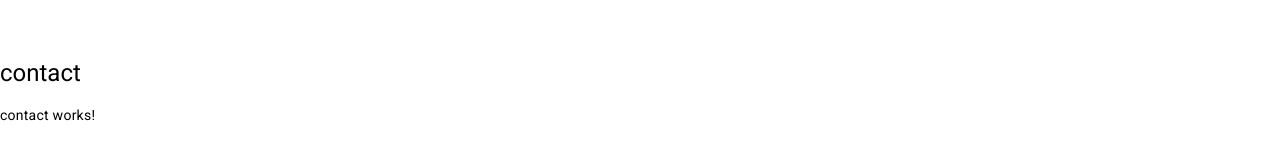
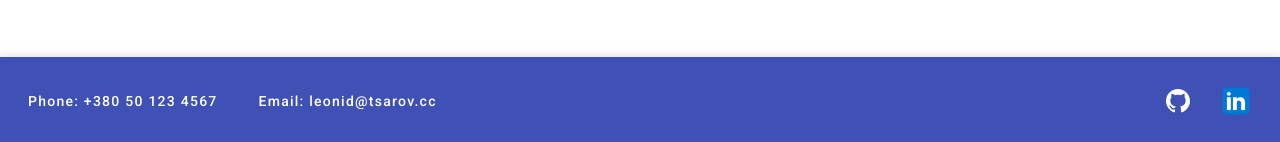
Before and after one commit to edonssfall/edMain-ui, an Angular app: page / in a window 1280 px wide. Shown: the part 2427-2569 px from the top of the page. Built offline with nearby package versions, Linux system fonts and the light colour scheme.

Commit message:
feat: create contact footer with styles

```diff
--- a/src/app/environments/environment.ts
+++ b/src/app/environments/environment.ts
@@ -3,7 +3,15 @@ const localStorage = {
   language: 'lang',
 }
 
+const contact = {
+  email: 'leonid@tsarov.cc',
+  phone: '+380 50 123 4567',
+  github: '',
+  linkedin: '',
+}
+
 export const environment = {
   production: false,
   localStorage : localStorage,
+  contact: contact,
 }
--- a/src/app/features/portfolio/components/contact/contact.component.css
+++ b/src/app/features/portfolio/components/contact/contact.component.css
@@ -0,0 +1,65 @@
+.footer {
+  background-color: #3f51b5;
+  padding: 20px;
+  display: flex;
+  justify-content: space-between;
+  align-items: center;
+  box-shadow: 0 10px 15px rgba(0, 0, 0, 0.9);
+}
+
+.dark-theme .footer {
+  background-color: #121212;
+  box-shadow: 0 10px 15px rgba(255, 255, 255, 0.3);
+}
+
+.footer-content {
+  display: flex;
+  justify-content: space-between;
+  width: 100%;
+}
+
+.contact-info, .social-links {
+  display: flex;
+  align-items: center;
+}
+
+.contact-info button, .contact-info a {
+  margin-right: 25px;
+  color: white;
+}
+
+.contact-info button:hover, .contact-info a:hover {
+  transform: scale(1.2);
+  transition: 0.4s;
+}
+
+.social-links a {
+  margin-left: 10px;
+  color: white;
+}
+
+.notification {
+  position: fixed;
+  top: 20px;
+  right: 20px;
+  background-color: #323232;
+  color: white;
+  padding: 10px;
+  border-radius: 5px;
+}
+
+.icons {
+  scale: 1.5;
+}
+
+.icon-github:hover {
+  transform: scale(1.7);
+  transition: 0.4s;
+  filter: drop-shadow(0 0 0.75rem white);
+}
+
+.icon-linkedin:hover {
+  transform: scale(1.7);
+  transition: 0.4s;
+  filter: drop-shadow(0 0 0.75rem white);
+}
--- a/src/app/features/portfolio/components/contact/contact.component.html
+++ b/src/app/features/portfolio/components/contact/contact.component.html
@@ -1,4 +1,25 @@
-<div id="contact">
-    <h1>contact</h1>
-    <p>contact works!</p>
+<div [ngClass]="{ 'dark-theme': themeService.currentTheme.isDark }">
+  <footer class='footer'>
+    <div class='footer-content'>
+      <div class='contact-info'>
+        <button mat-button (click)='copyToClipboard("{{environment.contact.phone}}")'>
+          Phone: {{ environment.contact.phone }}
+        </button>
+        <a mat-button href='mailto:{{environment.contact.email}}'>
+          Email: {{ environment.contact.email }}
+        </a>
+      </div>
+      <div class='social-links'>
+        <a class="icon-github" mat-icon-button href='{{environment.contact.github}}' target='_blank'
+           aria-label='GitHub'>
+          <mat-icon class="icons" svgIcon="github"></mat-icon>
+        </a>
+        <a class="icon-linkedin" mat-icon-button href='{{environment.contact.linkedin}}}' target='_blank'
+           aria-label='LinkedIn'>
+          <mat-icon class="icons" svgIcon="linkedin">business_center</mat-icon>
+        </a>
+      </div>
+    </div>
+    <span class='notification' *ngIf='showNotification'>{{ notificationMessage }}</span>
+  </footer>
 </div>
--- a/src/app/features/portfolio/components/contact/contact.component.ts
+++ b/src/app/features/portfolio/components/contact/contact.component.ts
@@ -1,12 +1,43 @@
+import {ThemeService} from "../../services/theme.service";
 import {Component} from '@angular/core';
+import {environment} from "../../../../environments/environment";
+import {MatIconRegistry} from "@angular/material/icon";
+import {DomSanitizer} from "@angular/platform-browser";
 
 @Component({
   selector: 'app-contact',
-  standalone: true,
-  imports: [],
   templateUrl: './contact.component.html',
   styleUrl: './contact.component.css'
 })
 export class ContactComponent {
+  showNotification = false;
+  notificationMessage = '';
 
+  constructor(private iconRegistry: MatIconRegistry,
+              private sanitizer: DomSanitizer,
+              public themeService: ThemeService) {
+    const assetsPath = 'assets/portfolio/icons/';
+    iconRegistry.addSvgIcon(
+      'github',
+      sanitizer.bypassSecurityTrustResourceUrl(`${assetsPath}github.svg`)
+    );
+    iconRegistry.addSvgIcon(
+      'linkedin',
+      sanitizer.bypassSecurityTrustResourceUrl(`${assetsPath}linkedin.svg`)
+    );
+  }
+
+  copyToClipboard(text: string): void {
+    navigator.clipboard.writeText(text).then(() => {
+      this.notificationMessage = 'Phone number copied to clipboard!';
+      this.showNotification = true;
+      setTimeout(() => this.showNotification = false, 3000);
+    }, () => {
+      this.notificationMessage = 'Failed to copy phone number!';
+      this.showNotification = true;
+      setTimeout(() => this.showNotification = false, 3000);
+    });
+  }
+
+  protected readonly environment = environment;
 }
--- a/src/app/features/portfolio/components/navigation/navigation.component.css
+++ b/src/app/features/portfolio/components/navigation/navigation.component.css
@@ -1,12 +1,20 @@
 .menu-toolbar {
+  background-color: #3f51b5;
   width: 100%;
   display: flex;
+  color: white;
   justify-content: space-between;
-  box-shadow: 0 0 8px rgba(0, 0, 0, 0.3);
+  box-shadow: 0 10px 15px rgba(0, 0, 0, 0.6);
+}
+
+.menu-toolbar .center-section a {
+  text-decoration: none;
+  color: white;
 }
 
 .dark-theme .menu-toolbar {
-  box-shadow: 0 0 8px rgba(255, 255, 255, 0.3);
+  background-color: #121212;
+  box-shadow: 0 10px 15px rgba(255, 255, 255, 0.3);
 }
 
 .left-section {
@@ -22,9 +30,6 @@
   width: 50%;
 }
 
-.dark-theme .center-section a {
-  color: white;
-}
 
 .menu-item {
   padding: 10px;
--- a/src/app/features/portfolio/components/navigation/navigation.component.html
+++ b/src/app/features/portfolio/components/navigation/navigation.component.html
@@ -1,5 +1,5 @@
 <div [ngClass]="{ 'dark-theme': themeService.currentTheme.isDark }">
-<mat-toolbar color="{{this.themeService.currentTheme.isDark ? 'primary' : 'secondary.dark'}}" class="menu-toolbar">
+<mat-toolbar class="menu-toolbar">
   <div class="left-section">
     <span>My Portfolio</span>
   </div>
--- a/src/app/features/portfolio/portfolio.component.css
+++ b/src/app/features/portfolio/portfolio.component.css
@@ -21,3 +21,7 @@
   opacity: 1;
   transition: all 0.2s ease-in-out;
 }
+
+.scroll-to-top.footer-adjust {
+  bottom: 100px;
+}
--- a/src/app/features/portfolio/portfolio.component.html
+++ b/src/app/features/portfolio/portfolio.component.html
@@ -8,7 +8,8 @@
     <app-contact></app-contact>
   </div>
 
-  <button mat-fab class="scroll-to-top" [ngClass]="{'show-scrollTop': isScrollToTopVisible}" (click)="scrollToTop()" [class.scroll-to-top-show]="isScrollToTopVisible">
+  <button mat-fab class="scroll-to-top" [ngClass]="{'show-scrollTop': isScrollToTopVisible}" (click)="scrollToTop()"
+          [class.scroll-to-top-show]="isScrollToTopVisible" [class.footer-adjust]="footerAdjust">
     <mat-icon>keyboard_arrow_up</mat-icon>
   </button>
 </div>
--- a/src/app/features/portfolio/portfolio.component.ts
+++ b/src/app/features/portfolio/portfolio.component.ts
@@ -1,5 +1,6 @@
 import {Component, HostListener, OnInit} from '@angular/core';
 import {ThemeService} from "./services/theme.service";
+import {ScrollService} from "./services/scroll.service";
 
 @Component({
   selector: 'app-portfolio',
@@ -8,21 +9,43 @@ import {ThemeService} from "./services/theme.service";
 })
 export class PortfolioComponent implements OnInit {
   isScrollToTopVisible = false;
+  footerAdjust = false
 
-  constructor(public themeService: ThemeService) {
+  constructor(public themeService: ThemeService,
+              private scrollService: ScrollService) {
   }
 
   ngOnInit() {
     this.themeService.ngOnInit();
+
+    this.scrollService.getScrollPosition().subscribe(position => {
+      this.isScrollToTopVisible = position > 200;
+      this.checkFooterAdjust(position);
+    });
+
+    this.scrollService.getWindowHeight().subscribe(() => {
+      this.checkFooterAdjust(window.pageYOffset);
+    });
+  }
+
+  checkFooterAdjust(scrollPosition: number) {
+    const footer = document.querySelector('.footer');
+    if (footer) {
+      const footerPosition = footer.getBoundingClientRect().top + window.scrollY;
+      const windowBottom = scrollPosition + window.innerHeight;
+
+      this.footerAdjust = windowBottom >= footerPosition;
+    }
   }
 
   @HostListener('window:scroll', [])
   onWindowScroll() {
-    if (document.documentElement.scrollTop > 400) {
-      this.isScrollToTopVisible = true;
-    } else if (this.isScrollToTopVisible && window.pageYOffset || document.body.scrollTop < 10) {
-      this.isScrollToTopVisible = false;
-    }
+    this.scrollService.updateScrollPosition(window.pageYOffset);
+  }
+
+  @HostListener('window:resize', [])
+  onWindowResize() {
+    this.scrollService.updateWindowHeight(window.innerHeight);
   }
 
   scrollToTop() {
--- a/src/app/features/portfolio/portfolio.module.ts
+++ b/src/app/features/portfolio/portfolio.module.ts
@@ -22,6 +22,8 @@ import {MatRipple} from "@angular/material/core";
 import {RouterModule} from "@angular/router";
 import {CommonModule} from '@angular/common';
 import {NgModule} from '@angular/core';
+import {ScrollService} from "./services/scroll.service";
+import {HttpClientModule} from "@angular/common/http";
 
 @NgModule({
   declarations: [
@@ -29,6 +31,7 @@ import {NgModule} from '@angular/core';
     EducationComponent,
     PortfolioComponent,
     ProjectsComponent,
+    ContactComponent,
     AboutComponent,
     WorkComponent,
     HomeComponent,
@@ -40,6 +43,7 @@ import {NgModule} from '@angular/core';
   imports: [
     PortfolioRoutingModule,
     MatSidenavModule,
+    HttpClientModule,
     MatToolbarModule,
     MatButtonModule,
     MatTableModule,
@@ -52,9 +56,9 @@ import {NgModule} from '@angular/core';
     MatGridList,
     MatGridTile,
     MatRipple,
-    ContactComponent,
   ],
   providers: [
+    ScrollService,
     ThemeService,
   ],
 })
--- /dev/null
+++ b/src/app/features/portfolio/services/scroll.service.ts
@@ -0,0 +1,31 @@
+import { BehaviorSubject } from 'rxjs';
+
+export class ScrollService {
+  private scrollPosition = new BehaviorSubject<number>(0);
+  private windowHeight = new BehaviorSubject<number>(window.innerHeight);
+
+  constructor() {
+    window.addEventListener('scroll', () => {
+      this.scrollPosition.next(window.pageYOffset);
+    });
+    window.addEventListener('resize', () => {
+      this.windowHeight.next(window.innerHeight);
+    });
+  }
+
+  getScrollPosition() {
+    return this.scrollPosition.asObservable();
+  }
+
+  getWindowHeight() {
+    return this.windowHeight.asObservable();
+  }
+
+  updateScrollPosition(position: number) {
+    this.scrollPosition.next(position);
+  }
+
+  updateWindowHeight(height: number) {
+    this.windowHeight.next(height);
+  }
+}
```
Also changed, not shown: src/assets/portfolio/icons/github.svg (added), src/assets/portfolio/icons/linkedin.svg (added).
